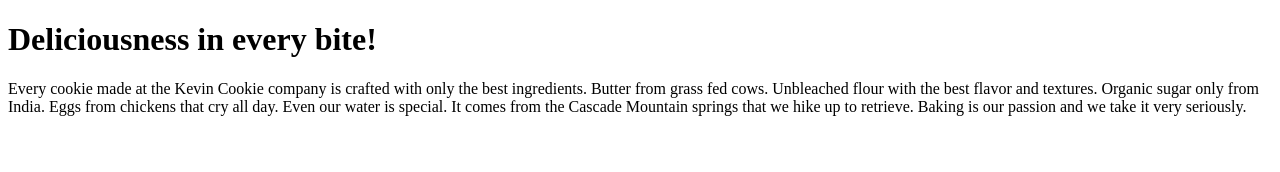
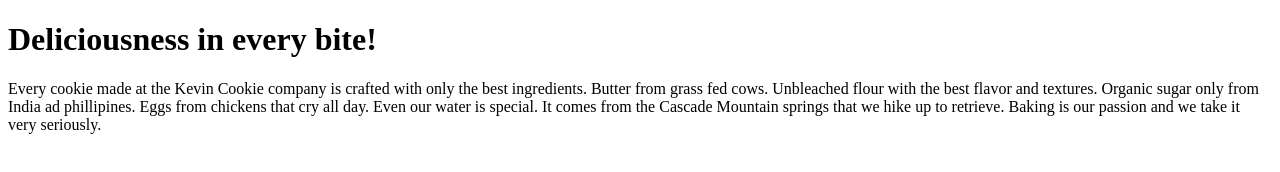
Before and after one commit to prevho/cookiehtml, a plain HTML site: page index.htm in a window 1280 px wide. Drawn offline with Linux system fonts and the light colour scheme.

Commit message:
Update index.htm

```diff
--- a/index.htm
+++ b/index.htm
@@ -4,7 +4,7 @@
 
 <h1>Deliciousness in every bite!</h1>
 
-<p>Every cookie made at the Kevin Cookie company is crafted with only the best ingredients. Butter from grass fed cows. Unbleached flour with the best flavor and textures. Organic sugar only from India. Eggs from chickens that cry all day. Even our water is special. It comes from the Cascade Mountain springs that we hike up to retrieve. Baking is our passion and we take it very seriously.</p>
+<p>Every cookie made at the Kevin Cookie company is crafted with only the best ingredients. Butter from grass fed cows. Unbleached flour with the best flavor and textures. Organic sugar only from India ad phillipines. Eggs from chickens that cry all day. Even our water is special. It comes from the Cascade Mountain springs that we hike up to retrieve. Baking is our passion and we take it very seriously.</p>
 
 
 </body>
```
